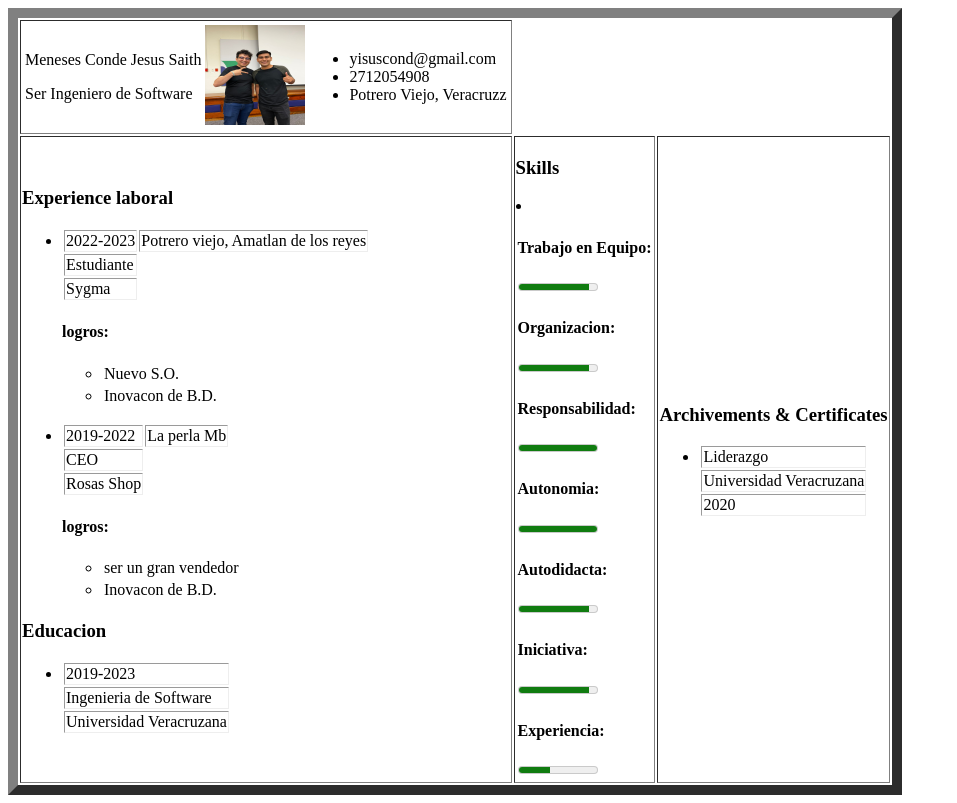
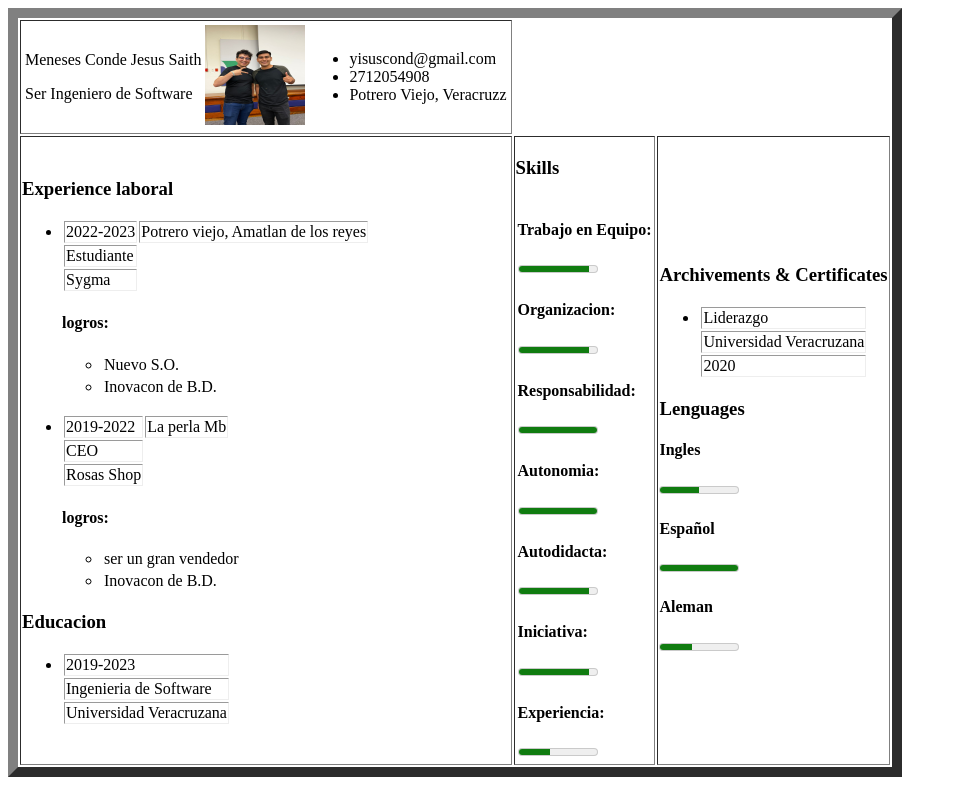
Before and after one commit to JesusSaith/JesusSaith.github.io, an Angular app: page / in a window 1280 px wide. Shown: the whole page, without its empty margins (0-957 px from the left). Built offline with nearby package versions, Linux system fonts and the light colour scheme.

Commit message:
Create Branch Lenguages #14

```diff
--- a/src/app/app.component.html
+++ b/src/app/app.component.html
@@ -32,6 +32,10 @@
       <app-certificates>
 
       </app-certificates>
+
+      <app-lenguages>
+
+      </app-lenguages>
     </td>
   </tr>
 </table>
--- a/src/app/app.module.ts
+++ b/src/app/app.module.ts
@@ -7,6 +7,7 @@ import { WorkExperienceComponent } from './work-experience/work-experience.compo
 import { EducationComponent } from './education/education.component';
 import { SkillsComponent } from './skills/skills.component';
 import { CertificatesComponent } from './certificates/certificates.component';
+import { LenguagesComponent } from './lenguages/lenguages.component';
 
 @NgModule({
   declarations: [
@@ -15,7 +16,8 @@ import { CertificatesComponent } from './certificates/certificates.component';
     WorkExperienceComponent,
     EducationComponent,
     SkillsComponent,
-    CertificatesComponent
+    CertificatesComponent,
+    LenguagesComponent
   ],
   imports: [
     BrowserModule
--- /dev/null
+++ b/src/app/lenguages/lenguages.component.html
@@ -0,0 +1,10 @@
+<h3>Lenguages</h3>
+
+        <h4>Ingles</h4>
+        <meter min ="0" max="100" value="50"></meter>
+
+        <h4>Español</h4>
+        <meter min ="0" max="100" value="100"></meter>
+
+        <h4>Aleman</h4>
+        <meter min ="0" max="100" value="40"></meter>
--- /dev/null
+++ b/src/app/lenguages/lenguages.component.ts
@@ -0,0 +1,15 @@
+import { Component, OnInit } from '@angular/core';
+
+@Component({
+  selector: 'app-lenguages',
+  templateUrl: './lenguages.component.html',
+  styleUrls: ['./lenguages.component.css']
+})
+export class LenguagesComponent implements OnInit {
+
+  constructor() { }
+
+  ngOnInit(): void {
+  }
+
+}
--- a/src/app/skills/skills.component.html
+++ b/src/app/skills/skills.component.html
@@ -1,6 +1,6 @@
 <h3>Skills</h3>
 
-    <li>
+
         <tr>
             <h4>Trabajo en  Equipo:</h4>
             <meter min ="0" max="100" value="90"></meter>
@@ -42,5 +42,3 @@
 
 
         </tr>
-
-            </li>
```
Also changed, not shown: src/app/lenguages/lenguages.component.css (added), 1 other file (tests, documents, lock files or other folders).
